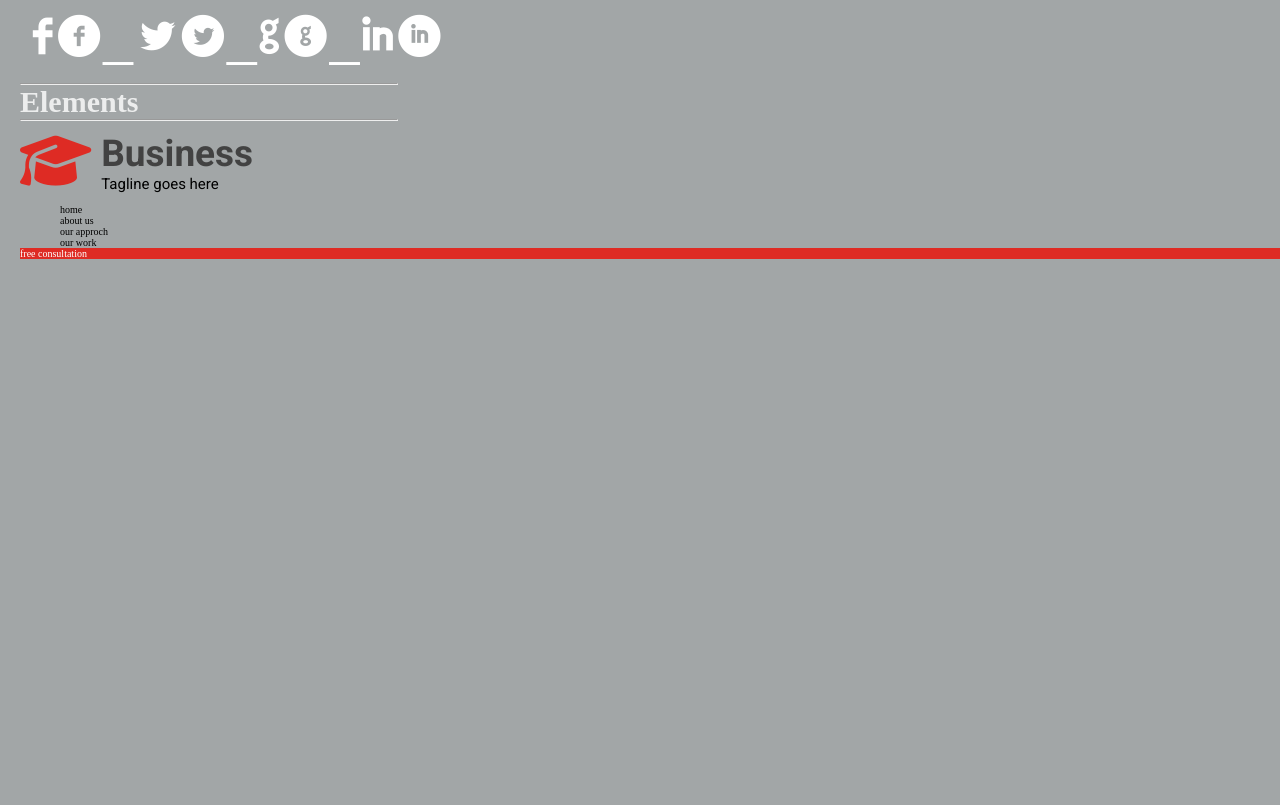
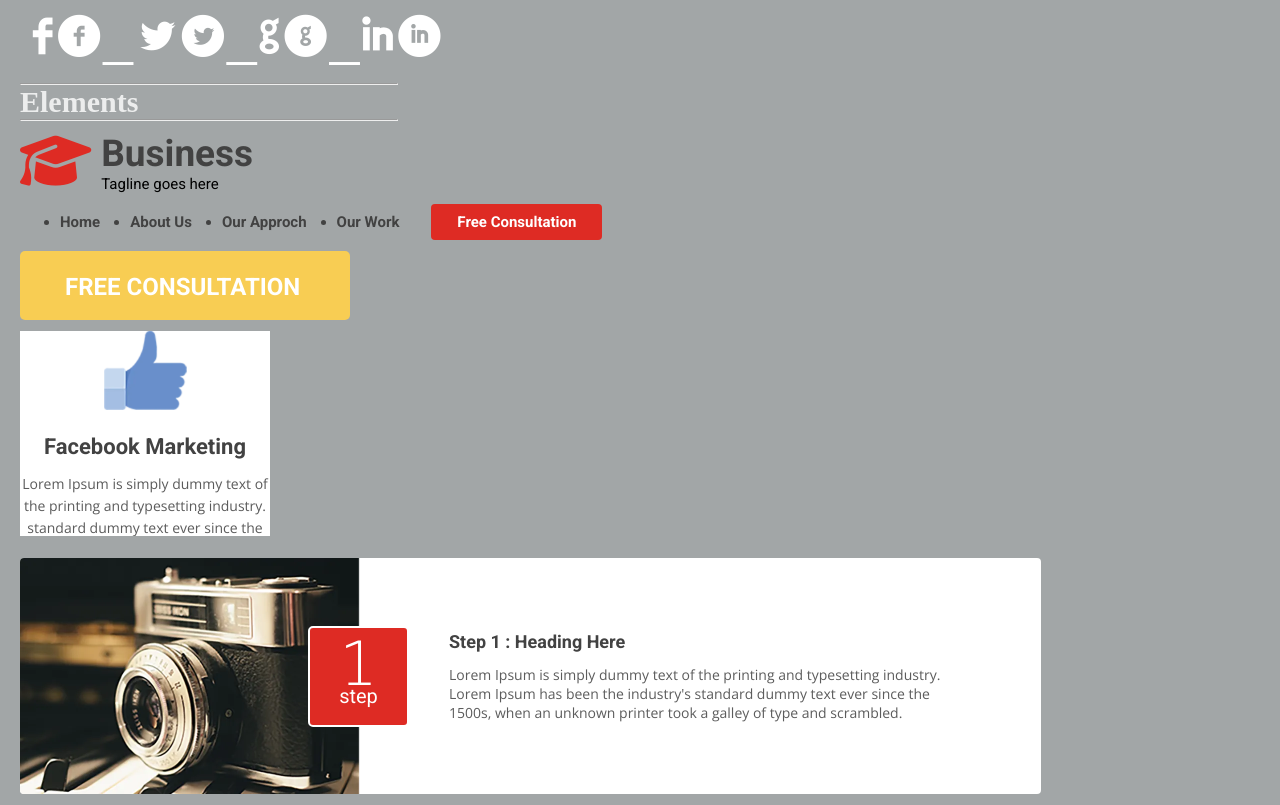
Before and after one commit to PavelNovik/Template_5, a website built with Parcel: page src/uikit.html in a window 1280 px wide. Shown: the part 894-1699 px from the top of the page. Before the commit the page ends 1153 px from the top, so only its background shows below. Built offline with nearby package versions, Linux system fonts and the light colour scheme; a web font is replaced by a local one.

Commit message:
just working with UI Kit

```diff
--- a/src/assets/styles/uikit.scss
+++ b/src/assets/styles/uikit.scss
@@ -24,6 +24,21 @@ hr {
   &_text {
     @include titleText(3rem, $mainWhite);
     font-weight: 300;
+  }
+
+  &_btn {
+    width: 33rem;
+    height: 6.9rem;
+    padding: 2.2rem 4.5rem;
+    border-radius: 0.5rem;
+    @include titleText(2.4rem, $mainWhite);
+    text-transform: uppercase;
+    font-weight: bold;
+    background-color: $btnYellow;
+
+    &:hover {
+      cursor: pointer;
+    }
   }
 }
 
@@ -156,14 +171,125 @@ hr {
 }
 
 .navigation {
+  display: flex;
+  align-items: center;
+  gap: 3.2rem;
+
   &__menu {
-    ul {
-      list-style: none;
+    &_list {
+      display: flex;
+      flex-direction: row;
+      gap: 3rem;
+
+      li {
+        // &:first-child {
+        //   list-style: none;
+        // }
+
+        @extend %smallTitle;
+        font-size: 1.5rem;
+        color: $mainBlack;
+        text-transform: capitalize;
+        font-weight: bold;
+
+        &:hover {
+          cursor: pointer;
+          color: $mainRed;
+          list-style: none;
+        }
+      }
     }
   }
 
   &__btn {
+    width: 17.1rem;
+    height: 3.6rem;
+    border-radius: 0.4rem;
     background-color: $mainRed;
     color: $mainWhite;
+    text-align: center;
+    @extend %smallTitle;
+    font-size: 1.5rem;
+    text-transform: capitalize;
+    font-weight: bold;
+    padding: 0.9rem;
+
+    &:hover {
+      cursor: pointer;
+    }
   }
 }
+
+.about__feature {
+  width: 25rem;
+  height: 20.5rem;
+  overflow: hidden;
+  display: flex;
+  flex-direction: column;
+  align-items: center;
+  text-align: center;
+  background-color: $mainWhite;
+
+  img {
+    width: 8.3rem;
+    height: 7.9rem;
+    margin-bottom: 2.4rem;
+  }
+
+  h3 {
+    margin-bottom: 1.4rem;
+  }
+
+  p {
+    line-height: 1.57;
+  }
+}
+
+.approch {
+  position: relative;
+  display: flex;
+  align-items: center;
+  justify-content: space-between;
+  width: 102.1rem;
+  height: 23.6rem;
+  background-color: $mainWhite;
+  border-radius: 0.4rem;
+  overflow: hidden;
+
+  &__img {
+    width: 35.2rem;
+    height: 23.6rem;
+  }
+
+  &__text {
+    width: 52rem;
+    margin-right: 7.2rem;
+
+    h4 {
+      font-weight: bold;
+      margin-bottom: 1.3rem;
+    }
+  }
+
+  &__step {
+    position: absolute;
+    left: 28.8rem;
+    display: flex;
+    flex-direction: column;
+    align-items: center;
+    justify-content: center;
+    width: 10.1rem;
+    height: 10.1rem;
+    background-color: $mainRed;
+    border: 2px solid $mainWhite;
+    border-radius: 0.5rem;
+
+
+    p {
+      @extend %smallTitle;
+      font-size: 2rem;
+      color: $mainWhite;
+      transform: translateY(-1.5rem);
+    }
+  }
+}
--- a/src/assets/styles/utils/_vars.scss
+++ b/src/assets/styles/utils/_vars.scss
@@ -12,7 +12,13 @@ $mainBlack: #424242;
 $mainGrey: #5b5b5b;
 $secondGrey: #5c5c5c;
 $thirdGrey: #828282;
+$btnYellow: #f8cd53;
 
 // Font sizes
 $partTitle: 3.6rem;
 $partSubTitle: 2rem;
+
+// screen
+$tablet: 'min-width: 767px';
+$desktop: 'min-width: 1024px';
+$projector: 'min-width: 1200px';
--- a/src/uikit.html
+++ b/src/uikit.html
@@ -94,7 +94,7 @@
     <br>
     <div class="navigation">
         <div class="navigation__menu">
-            <ul class="list">
+            <ul class="navigation__menu_list">
                 <li>home</li>
                 <li>about us</li>
                 <li>our approch</li>
@@ -103,9 +103,34 @@
         </div>
         <div class="navigation__btn">free consultation</div>
     </div>
-
-
-
+    <br>
+    <div class="header__title_btn">free consultation</div>
+    <br>
+    <div class="about__feature">
+        <img src="./assets/images/layer-33.webp" alt="like" class="about__img">
+        <h3 class="about__title">Facebook Marketing</h3>
+        <p class="about__title_text">Lorem Ipsum is simply dummy text of the printing and typesetting industry. standard
+            dummy text ever since the 1500s, when an unknown printer took a galley of type and scrambled it to make</p>
+    </div>
+    <br>
+    <br>
+    <div class="approch">
+        <!-- <div class="approch__img"></div> -->
+        <img src="./assets/images/layer-38.webp" alt="camera" class="approch__img">
+        <div class="approch__step">
+            <h2 class="counter__title">1</h2>
+            <p>step</p>
+        </div>
+        <div class="approch__text">
+            <h4 class="step__title">Step 1 : Heading Here</h4>
+            <p class="step__title_text">Lorem Ipsum is simply dummy text of the printing and typesetting industry. Lorem
+                Ipsum
+                has been the industry's standard dummy text ever since the 1500s, when an unknown printer took a galley
+                of type
+                and scrambled.</p>
+        </div>
+    </div>
+    <br>
     <script src="./assets/scripts/index.js"></script>
 </body>
 
```
Also changed, not shown: src/assets/images/layer-17.webp (added), src/assets/images/layer-19.webp (added), src/assets/images/layer-20.webp (added), src/assets/images/layer-22.webp (added), src/assets/images/layer-29.webp (added), src/assets/images/layer-30.webp (added), src/assets/images/layer-31.webp (added), src/assets/images/layer-32.webp (added), src/assets/images/layer-33.webp (added), src/assets/images/layer-36.webp (added), src/assets/images/layer-37.webp (added), src/assets/images/layer-38.webp (added).
